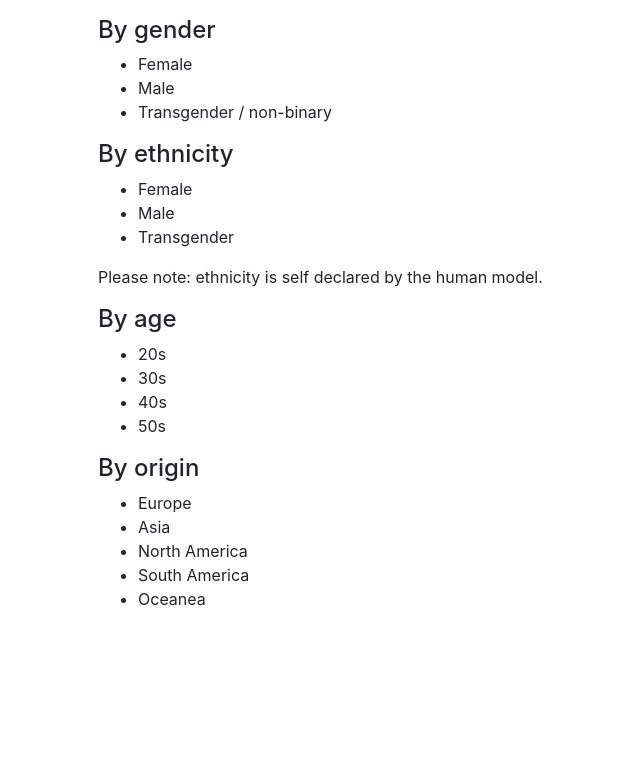
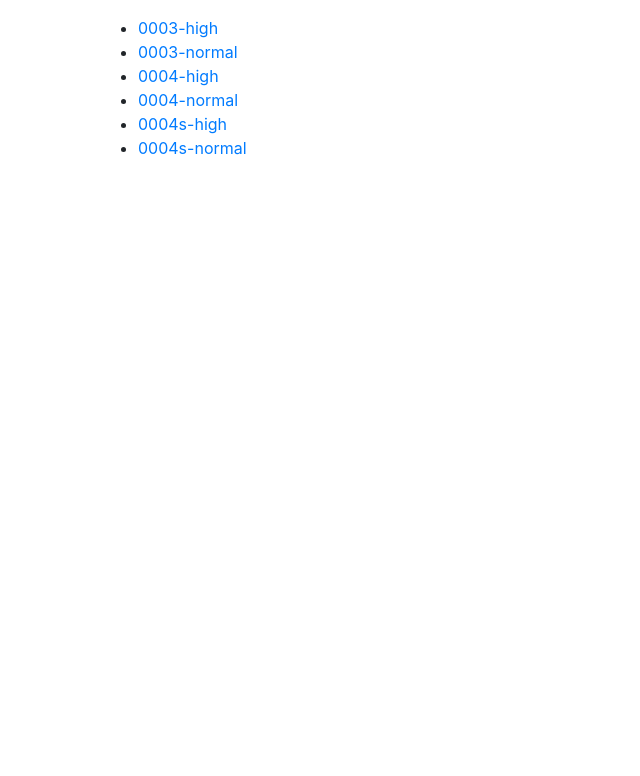
Before and after one commit to wearebeautiful/wearebeautiful-tools, a Flask app: page /browse in a window 1280 px wide. Shown: the part 238-1014 px from the top of the page, without its empty margins (237-877 px from the left). Run offline with Flask 2, Linux system fonts and the light colour scheme; some libraries are stand-ins or nearby versions.

Commit message:
Interim checkin

```diff
--- a/template/browse.html
+++ b/template/browse.html
@@ -5,42 +5,16 @@
     </div>
     <div class="col-6 text-well">
       <p>
-      Browse our models in one of a few ways:
+      Browse our models:
       </p>
 
-      <h4>By gender</h4>
       <ul>
-        <li>Female</li>
-        <li>Male</li>
-        <li>Transgender / non-binary</li>
-      </ul>
-
-      <h4>By ethnicity</h4>
-      <ul>
-        <li>Female</li>
-        <li>Male</li>
-        <li>Transgender</li>
-      </ul>
-
-      <p>
-        Please note: ethnicity is self declared by the human model.
-      </p>
-
-      <h4>By age</h4>
-      <ul>
-        <li>20s</li>
-        <li>30s</li>
-        <li>40s</li>
-        <li>50s</li>
-      </ul>
-
-      <h4>By origin</h4>
-      <ul>
-        <li>Europe</li>
-        <li>Asia</li>
-        <li>North America</li>
-        <li>South America</li>
-        <li>Oceanea</li>
+        <li><a href="/view/0003-high.obj">0003-high</a></li>
+        <li><a href="/view/0003-normal.obj">0003-normal</a></li>
+        <li><a href="/view/0004-high.obj">0004-high</a></li>
+        <li><a href="/view/0004-normal.obj">0004-normal</a></li>
+        <li><a href="/view/0004s-high.obj">0004s-high</a></li>
+        <li><a href="/view/0004s-normal.obj">0004s-normal</a></li>
       </ul>
 
     </div>
--- a/template/view.html
+++ b/template/view.html
@@ -31,7 +31,7 @@ var viewer=new StlViewer(document.getElementById("stl_div"),
                  filename:"/static/models/{{ model }}",
                  rotationx: 0,
                  rotationy: 0,
-                 rotationz: -3.141,
+                 rotationz: 0, //-3.141,
                 } ],
       load_three_files : '{{url_for('.static', filename='js/stl_viewer/')}}' ,
       all_loaded_callback : on_loaded,
```
Also changed, not shown: 4 other files.
